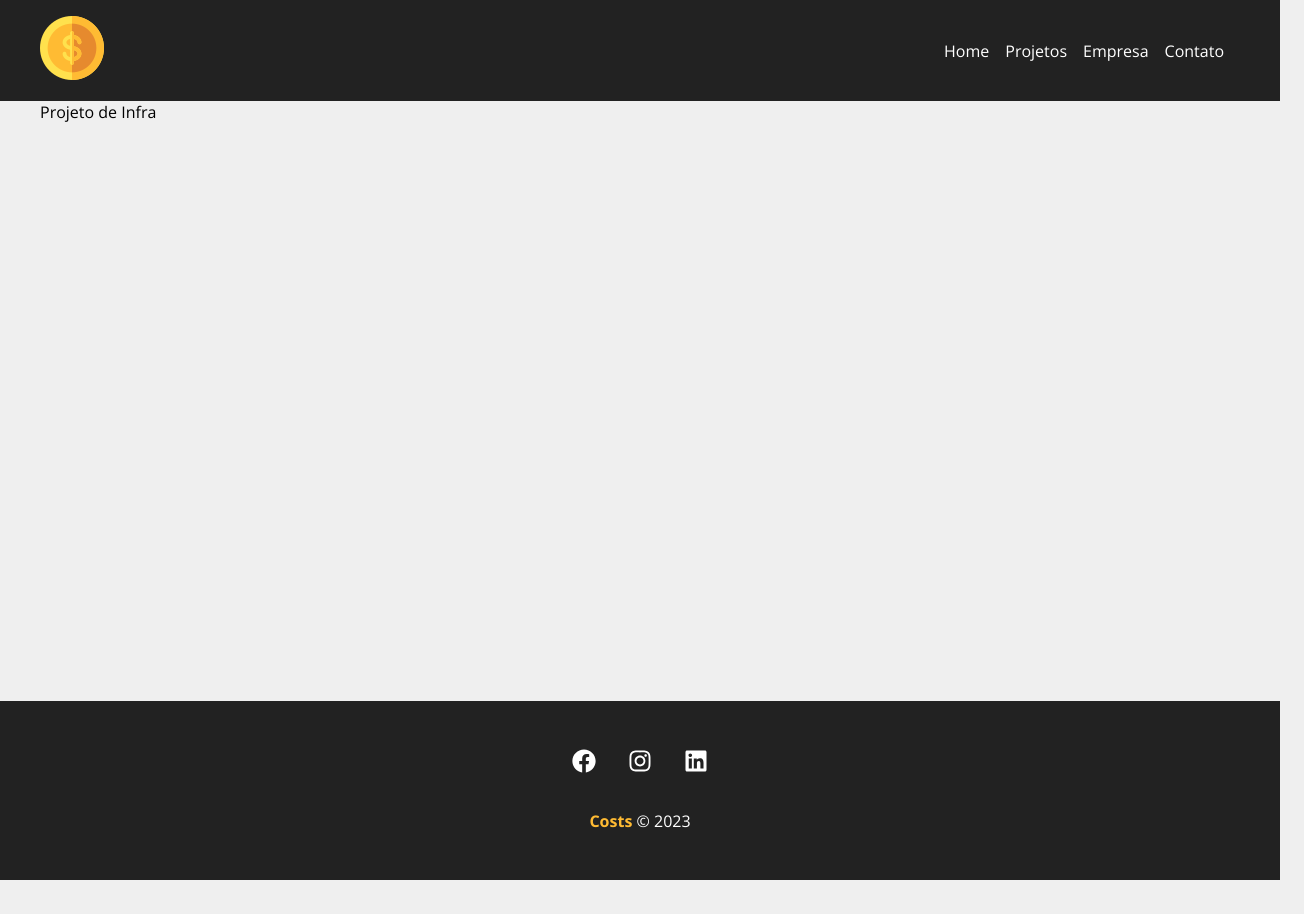
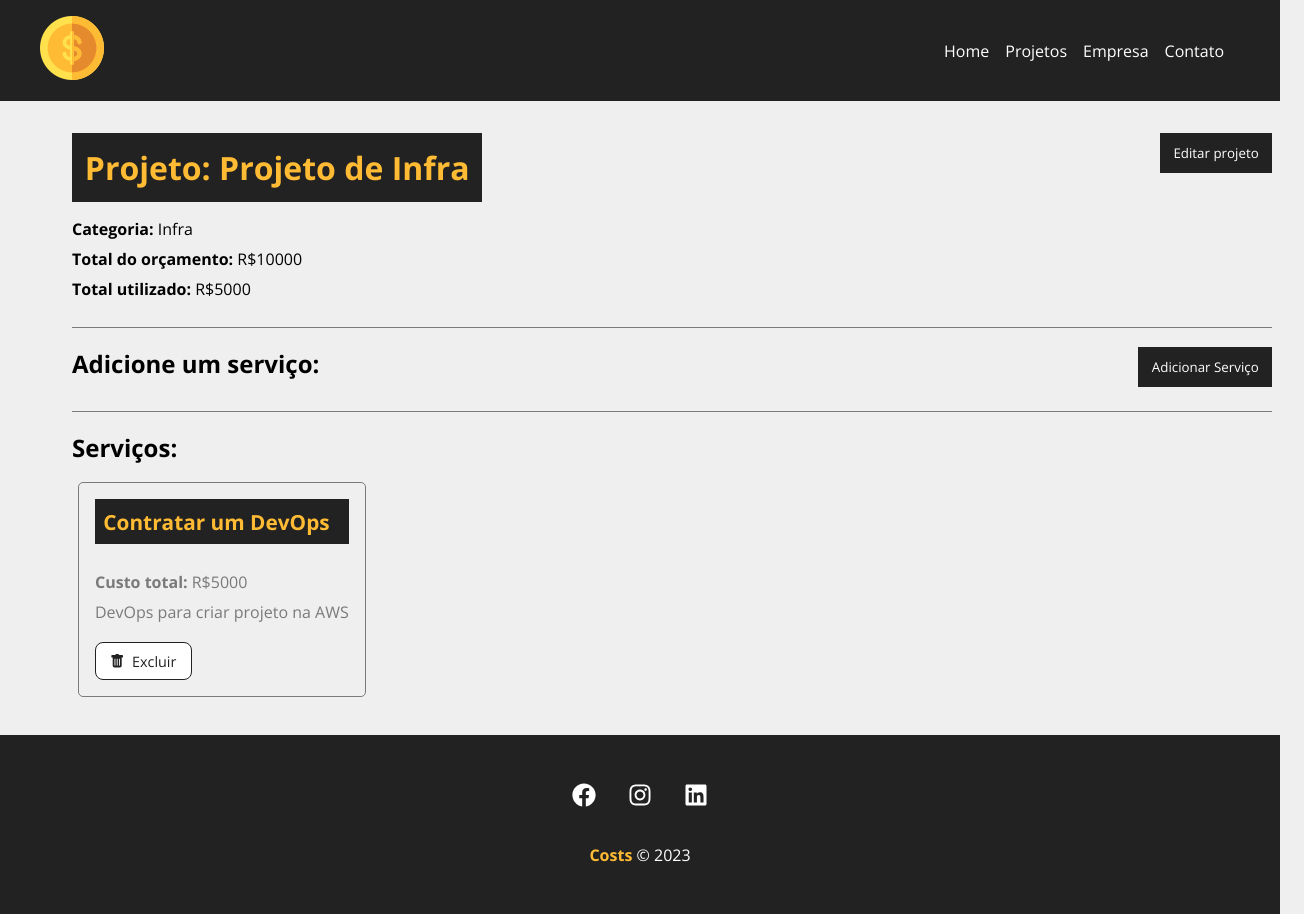
Before and after one commit to syramadrs/custos-planejamentos, a React (Create React App) app: page /project/2 in a window 1280 px wide. Shown: the whole page, 1304 px wide, since content can reach past the window. Before the commit the page ends 880 px from the top, so only its background shows below. Built offline with nearby package versions, Linux system fonts and the light colour scheme; data requests are answered from the project's data file; the HTML template or start-up script is replaced by a standard one.

Commit message:
Imp. Form e Service, edicao e atualiza. dados card

```diff
--- a/src/components/pages/Project.js
+++ b/src/components/pages/Project.js
@@ -1,30 +1,209 @@
-import styles from './Project.module.css'
+import { v4 as uuidv4 } from "uuid";
 
-import { useParams } from 'react-router-dom'
-import { useState, useEffect } from 'react'
+import { useParams } from "react-router-dom";
+import { useState, useEffect } from "react";
+
+import styles from "./Project.module.css";
+
+import Loading from "../layout/Loading";
+import Container from "../layout/Container";
+import ProjectForm from "../project/ProjectForm";
+import Message from "../layout/Message";
+import ServiceForm from '../service/ServiceForm'
+import ServiceCard from '../service/ServiceCard'
 
 function Project() {
-    const { id } = useParams()
+  let { id } = useParams();
+  const [project, setProject] = useState([]);
+  const [showProjectForm, setShowProjectForm] = useState(false);
+  const [showServiceForm, setShowServiceForm] = useState(false);
+  const [services, setServices] = useState([]);
+  const [message, setMessage] = useState("");
+  const [type, setType] = useState("success");
 
-    const [project, setProject] = useState([])
+  useEffect(() => {
+    // Para ver o loading
+    setTimeout(() => {
+      fetch(`http://localhost:5000/projects/${id}`, {
+        method: "GET",
+        headers: {
+          "Content-Type": "application/json",
+        },
+      })
+        .then((resp) => resp.json())
+        .then((data) => {
+          setProject(data);
+          setServices(data.services);
+        })
+        .catch((err) => console.log(err));
+    }, 300);
+  }, [id]);
+  function editPost(project) {
+    setMessage('')
 
+    // budget validation
+    if (project.budget < project.cost) {
+      setMessage("O Orçamento não pode ser menor que o custo do projeto!");
+      setType("error");
+      return false;
+    }
 
-    useEffect(() => {
+    fetch(`http://localhost:5000/projects/${project.id}`, {
+      method: "PATCH",
+      headers: {
+        "Content-Type": "application/json",
+      },
+      body: JSON.stringify(project),
+    })
+      .then((resp) => resp.json())
+      .then((data) => {
+        setProject(data);
+        setShowProjectForm(!showProjectForm);
+        setMessage("Projeto atualizado!");
+        setType("success");
+      });
+  }
 
-        fetch(`http://localhost:5000/projects/${id}`, {
-            method: 'GET',
-            headers: {
-                'Content-Type':'application/json',
-            },
-        })
-            .then(resp => resp.json())
-            .then((data) => {
-            setProject(data)
-        })
-        .catch((err) => console.log(err))
-    }, [id])
+  function createService(project) {
+    // last service
+    const lastService = project.services[project.services.length - 1];
 
-    return <p>{project.name}</p>
+    lastService.id = uuidv4();
+
+    const lastServiceCost = lastService.cost;
+
+    const newCost = parseFloat(project.cost) + parseFloat(lastServiceCost);
+
+    // maximum value validation
+    if (newCost > parseFloat(project.budget)) {
+      setMessage("Orçamento ultrapassado, verifique o valor do serviço!");
+      setType("error");
+      project.services.pop();
+      return false;
+    }
+
+    // add service cost to project cost total
+    project.cost = newCost;
+
+    fetch(`http://localhost:5000/projects/${project.id}`, {
+      method: "PATCH",
+      headers: {
+        "Content-Type": "application/json",
+      },
+      body: JSON.stringify(project),
+    })
+      .then((resp) => resp.json())
+      .then((data) => {
+        setServices(data.services);
+        setShowServiceForm(!showServiceForm);
+        setMessage("Serviço adicionado!");
+        setType("success");
+      });
+  }
+
+  function removeService(id, cost) {
+    const servicesUpdated = project.services.filter(
+      (service) => service.id !== id
+    );
+
+    const projectUpdated = project;
+
+    projectUpdated.services = servicesUpdated;
+    projectUpdated.cost = parseFloat(projectUpdated.cost) - parseFloat(cost);
+
+    fetch(`http://localhost:5000/projects/${projectUpdated.id}`, {
+      method: "PATCH",
+      headers: {
+        "Content-Type": "application/json",
+      },
+      body: JSON.stringify(projectUpdated),
+    })
+      .then((resp) => resp.json())
+      .then((data) => {
+        setProject(projectUpdated);
+        setServices(servicesUpdated);
+        setMessage("Serviço removido com sucesso!");
+      });
+  }
+
+  function toggleProjectForm() {
+    setShowProjectForm(!showProjectForm);
+  }
+
+  function toggleServiceForm() {
+    setShowServiceForm(!showServiceForm);
+  }
+
+  return (
+    <>
+      {project.name ? (
+        <div className={styles.project_details}>
+          <Container customClass="column">
+            {message && <Message type={type} msg={message} />}
+            <div className={styles.details_container}>
+              <h1>Projeto: {project.name}</h1>
+              <button className={styles.btn} onClick={toggleProjectForm}>
+                {!showProjectForm ? "Editar projeto" : "Fechar"}
+              </button>
+              {!showProjectForm ? (
+                <div className={styles.form}>
+                  <p>
+                    <span>Categoria:</span> {project.category.name}
+                  </p>
+                  <p>
+                    <span>Total do orçamento:</span> R${project.budget}
+                  </p>
+                  <p>
+                    <span>Total utilizado:</span> R${project.cost}
+                  </p>
+                </div>
+              ) : (
+                <div className={styles.form}>
+                  <ProjectForm
+                    handleSubmit={editPost}
+                    btnText="Concluir Edição"
+                    projectData={project}
+                  />
+                </div>
+              )}
+            </div>
+            <div className={styles.service_form_container}>
+              <h2>Adicione um serviço:</h2>
+              <button className={styles.btn} onClick={toggleServiceForm}>
+                {!showServiceForm ? "Adicionar Serviço" : "Fechar"}
+              </button>
+              <div className={styles.form}>
+                {showServiceForm && (
+                  <ServiceForm
+                    handleSubmit={createService}
+                    btnText="Adicionar Serviço"
+                    projectData={project}
+                  />
+                )}
+              </div>
+            </div>
+            <h2>Serviços:</h2>
+            <Container customClass="start">
+              {services.length > 0 &&
+                services.map((service) => (
+                  <ServiceCard
+                    id={service.id}
+                    name={service.name}
+                    cost={service.cost}
+                    description={service.description}
+                    key={service.id}
+                    handleRemove={removeService}
+                  />
+                ))}
+              {services.length === 0 && <p>Não há serviços cadastrados.</p>}
+            </Container>
+          </Container>
+        </div>
+      ) : (
+        <Loading />
+      )}
+    </>
+  );
 }
 
-export default Project
+export default Project;
--- /dev/null
+++ b/src/components/service/ServiceCard.js
@@ -0,0 +1,28 @@
+import styles from '../project/ProjectCard.module.css'
+
+import { BsFillTrashFill } from 'react-icons/bs'
+
+function ServiceCard({ id, name, cost, description, handleRemove }) {
+    const remove = (e) => {
+        e.preventDefault()
+        handleRemove(id, cost)
+    }
+
+    return (
+        <div className={styles.project_card}>
+            <h4>{name}</h4>
+            <p>
+                <span>Custo total:</span> R${cost}
+            </p>
+            <p>{description}</p>
+            <div className={styles.project_card_actions}>
+                <button onClick={remove}>
+                    <BsFillTrashFill />
+                    Excluir
+                </button>
+            </div>
+        </div>
+    )
+}
+
+export default ServiceCard
--- /dev/null
+++ b/src/components/service/ServiceForm.js
@@ -0,0 +1,48 @@
+import { useState } from 'react'
+import Input from '../form/Input'
+import SubmitButton from '../form/SubmitButton'
+
+import styles from '../project/ProjectForm.module.css'
+
+function ServiceForm({ handleSubmit, btnText, projectData }) {
+    const [service, setService] = useState({})
+
+    const submit = (e) => {
+        e.preventDefault()
+        projectData.services.push(service)
+        handleSubmit(projectData)
+    }
+
+    function handleChange(e) {
+        setService({ ...service, [e.target.name]: e.target.value })
+    }
+
+    return (
+        <form onSubmit={submit} className={styles.form}>
+            <Input
+                type="text"
+                text="Nome do serviço"
+                name="name"
+                placeholder="Insira o nome do serviço"
+                handleOnChange={handleChange}
+            />
+            <Input
+                type="number"
+                text="Custo do serviço"
+                name="cost"
+                placeholder="Insira o valor total"
+                handleOnChange={handleChange}
+            />
+            <Input
+                type="text"
+                text="Descrição do projeto"
+                name="description"
+                placeholder="Descreva o serviço"
+                handleOnChange={handleChange}
+            />
+            <SubmitButton text={btnText} />
+        </form>
+    )
+}
+
+export default ServiceForm
```
